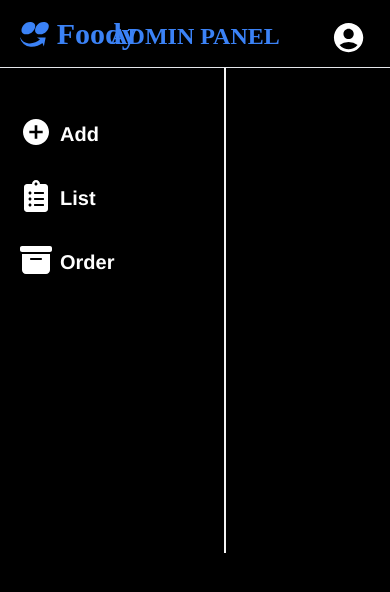
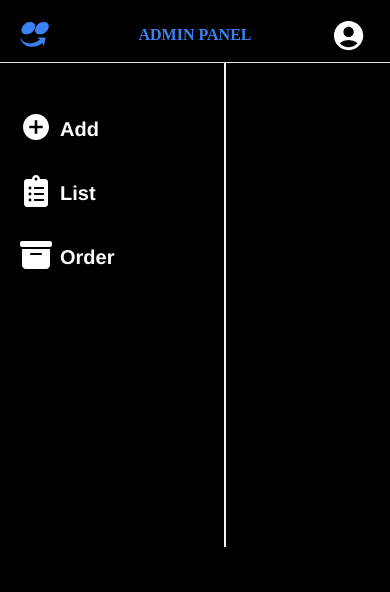
Before and after one commit to Saranraj3/MERN-Food-Delivery-Website-With-Admin-Pannel, a React (Vite) app in the folder admin/: page / in a window 390 px wide. Shown: the top 592 px of the page. Built offline with nearby package versions, Linux system fonts and the light colour scheme; a web font is replaced by a local one.

Commit message:
Navbar Fully Responsived

```diff
--- a/admin/src/Components/Navbar/Navbar.jsx
+++ b/admin/src/Components/Navbar/Navbar.jsx
@@ -7,13 +7,13 @@ function Navbar() {
     <div className='text-white'>
       <span className='flex'>
         <SiIfood className='mt-5 ml-5 size-[1.8rem] cursor-pointer text-blue-500' />
-        <h1 className='mt-4 ml-2 text-3xl cursor-pointer font-sedan font-bold text-blue-500'>Foody</h1>
+        <h1 className='sm:invisible md:visible md:text-3xl mt-4 ml-2 cursor-pointer font-sedan font-bold text-blue-500'>Foody</h1>
       </span>
-      <h1 className='mt-[-2rem] text-2xl cursor-pointer font-sedan font-bold text-center text-blue-500'>ADMIN PANEL</h1>
+      <h1 className='sm:mt-[-1.6rem] md:text-2xl md:mt-[-2rem] cursor-pointer font-sedan font-bold text-center text-blue-500'>ADMIN PANEL</h1>
       <div className='flex justify-end'>
-        <MdAccountCircle className='mt-[-2rem] mr-[1.5rem] size-[2.2rem] cursor-pointer hover:text-blue-500 ' />
+        <MdAccountCircle className='sm:mt-[-1.8rem] md:mt-[-2rem] mr-[1.5rem] size-[2.2rem] cursor-pointer hover:text-blue-500 ' />
       </div>
-      <hr className='mt-3' />
+      <hr className='sm:mt-2 md:mt-3' />
     </div>
   )
 }
```
